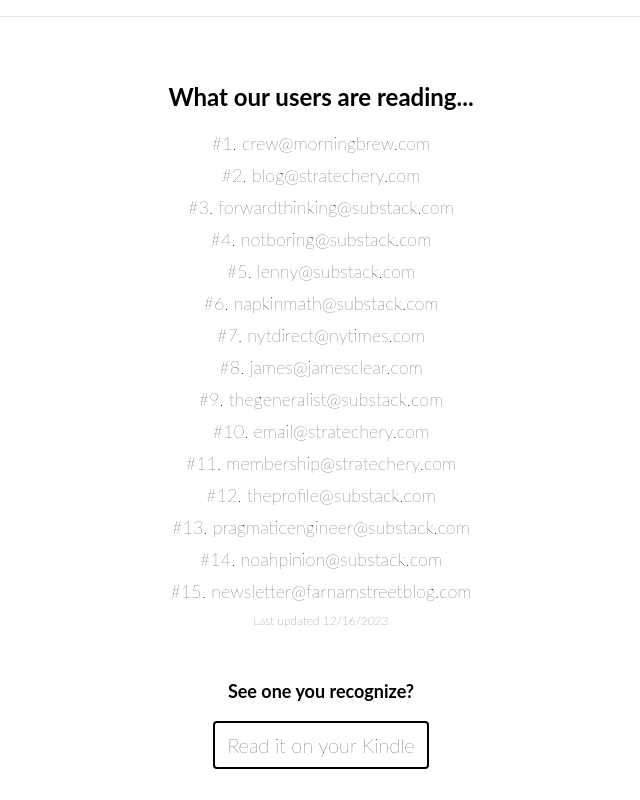
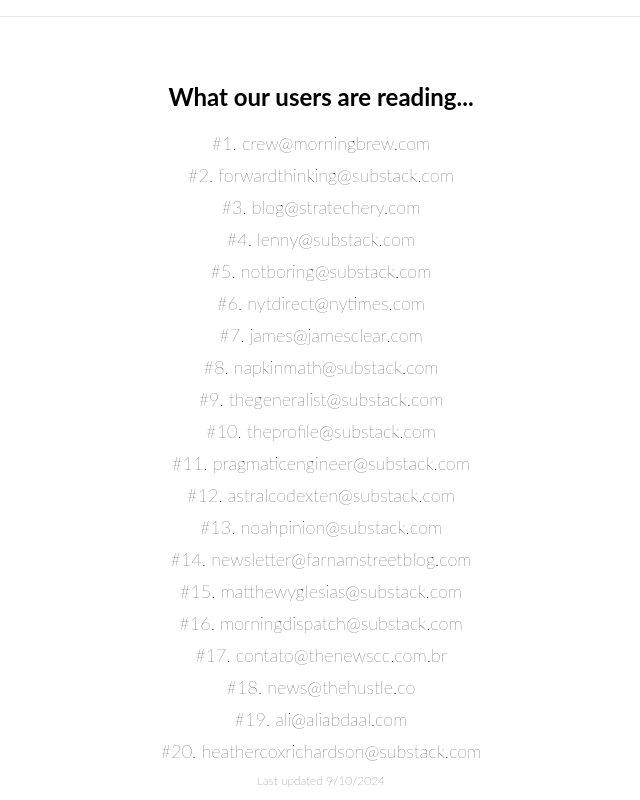
Before and after one commit to ryanwashburne/newslettertokindle-landing, a Gatsby site: page / in a window 1280 px wide. Shown: the part 2240-3040 px from the top of the page, without its empty margins (319-959 px from the left). Built offline with nearby package versions, Linux system fonts and the light colour scheme; Gatsby itself is replaced by a stand-in of ours.

Commit message:
ui updates

```diff
--- a/src/pages/index.js
+++ b/src/pages/index.js
@@ -267,6 +267,18 @@ export default () => {
         <h3 className="mb-2 text-xl text-center md:text-4xl">
           Customer Testimonial
         </h3>
+        <div className="pt-8 pb-16 flex justify-center">
+          <iframe
+            width="560"
+            height="315"
+            src="https://www.youtube.com/embed/ZpYPSkrKMtM?si=FJEyVAE4lbOCnncN&amp;start=2299"
+            title="YouTube video player"
+            frameBorder="0"
+            allow="accelerometer; autoplay; clipboard-write; encrypted-media; gyroscope; picture-in-picture; web-share"
+            referrerpolicy="strict-origin-when-cross-origin"
+            allowFullscreen
+          ></iframe>
+        </div>
         <p className="mb-8 text-sm text-center text-black md:text-base text-opacity-70">
           See what a few of our happy customers have said...
         </p>
--- a/src/utils/top_newsletters.json
+++ b/src/utils/top_newsletters.json
@@ -1,20 +1,25 @@
 {
-  "updated": "12/16/2023",
+  "updated": "9/10/2024",
   "newsletters": [
-    ["crew@morningbrew.com", 55],
-    ["blog@stratechery.com", 48],
-    ["forwardthinking@substack.com", 43],
-    ["notboring@substack.com", 40],
-    ["lenny@substack.com", 39],
-    ["napkinmath@substack.com", 28],
-    ["nytdirect@nytimes.com", 27],
-    ["james@jamesclear.com", 26],
-    ["thegeneralist@substack.com", 21],
-    ["email@stratechery.com", 20],
-    ["membership@stratechery.com", 19],
-    ["theprofile@substack.com", 18],
-    ["pragmaticengineer@substack.com", 18],
-    ["noahpinion@substack.com", 18],
-    ["newsletter@farnamstreetblog.com", 17]
+    ["crew@morningbrew.com", 71],
+    ["forwardthinking@substack.com", 62],
+    ["blog@stratechery.com", 57],
+    ["lenny@substack.com", 49],
+    ["notboring@substack.com", 46],
+    ["nytdirect@nytimes.com", 36],
+    ["james@jamesclear.com", 36],
+    ["napkinmath@substack.com", 31],
+    ["thegeneralist@substack.com", 25],
+    ["theprofile@substack.com", 23],
+    ["pragmaticengineer@substack.com", 23],
+    ["astralcodexten@substack.com", 22],
+    ["noahpinion@substack.com", 22],
+    ["newsletter@farnamstreetblog.com", 21],
+    ["matthewyglesias@substack.com", 19],
+    ["morningdispatch@substack.com", 18],
+    ["contato@thenewscc.com.br", 16],
+    ["news@thehustle.co", 15],
+    ["ali@aliabdaal.com", 15],
+    ["heathercoxrichardson@substack.com", 14]
   ]
 }
```
